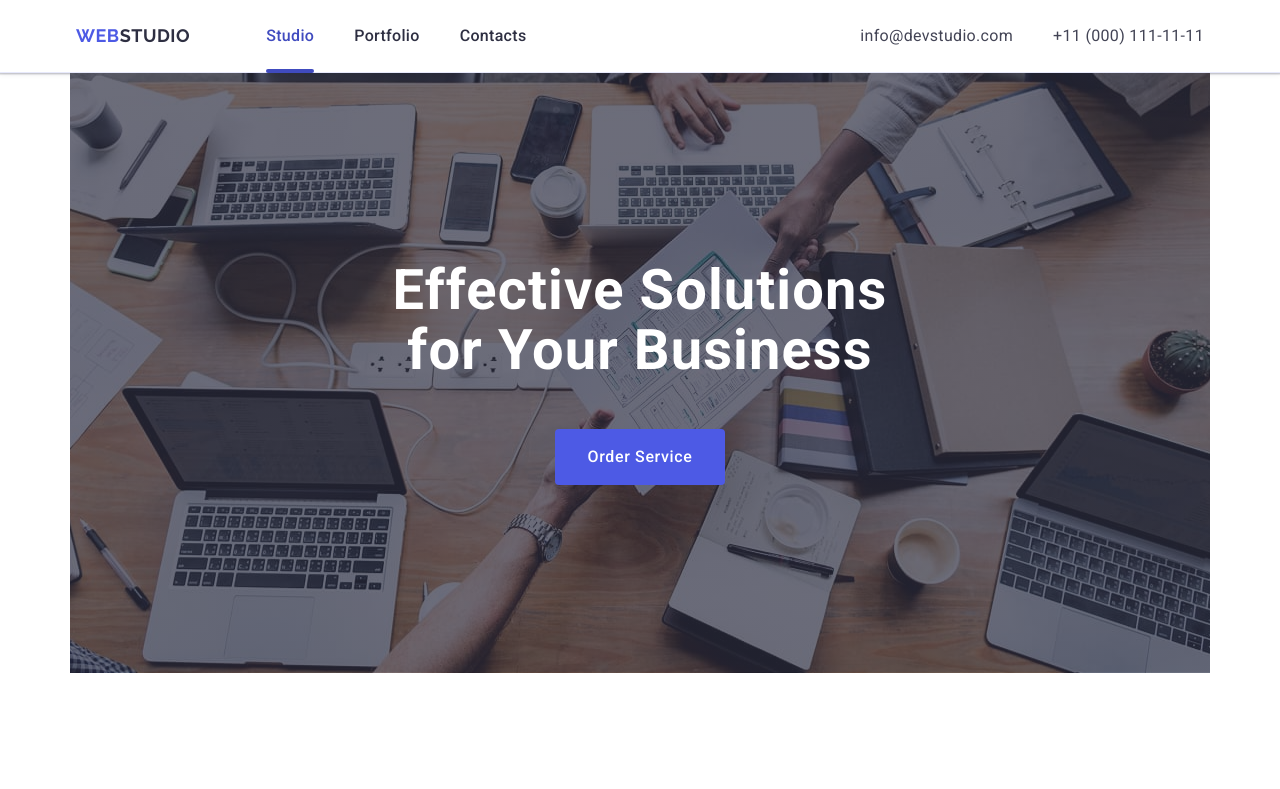
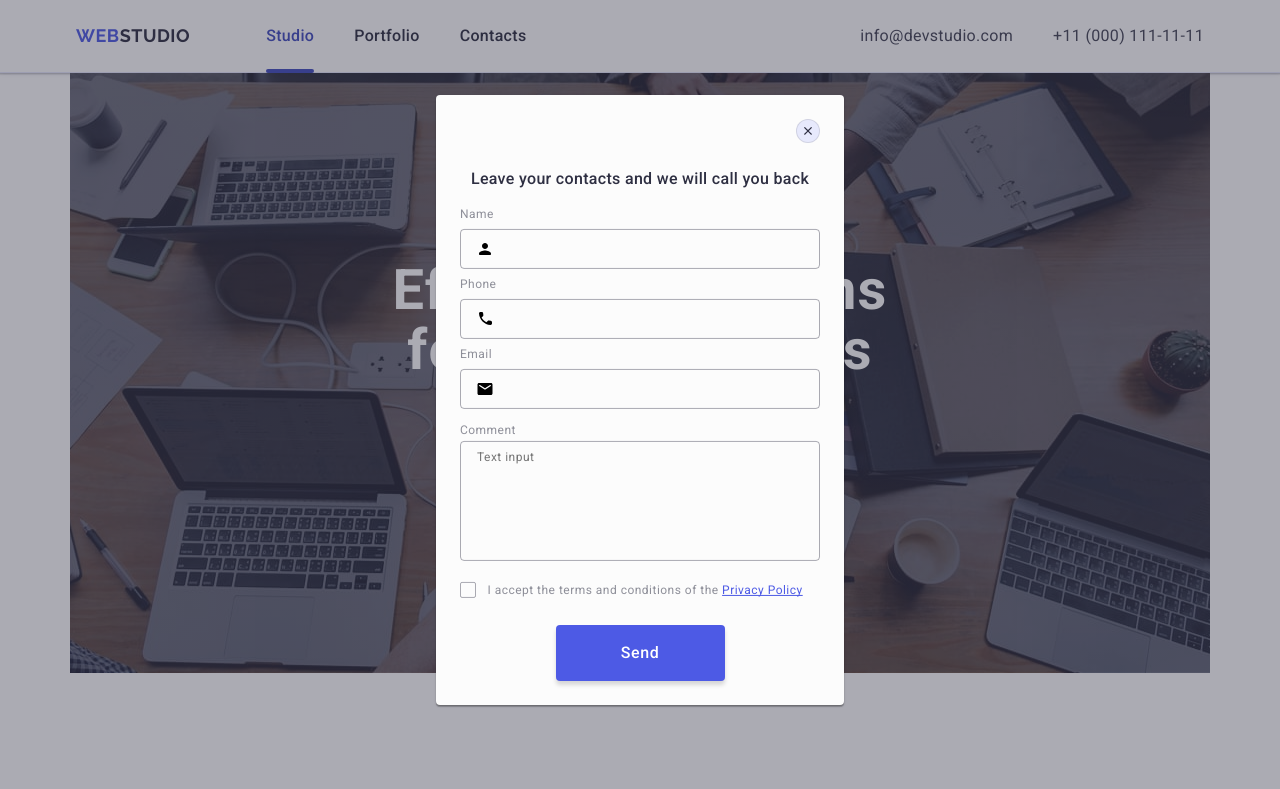
Before and after one commit to Anastasiia-tyk/goit-markup-hw-06, a plain HTML site: page index.html in a window 1280 px wide. Shown: the top 789 px of the page. Drawn offline with nearby package versions, Linux system fonts and the light colour scheme; a web font is replaced by a local one.

Commit message:
update html file

```diff
--- a/index.html
+++ b/index.html
@@ -618,7 +618,7 @@
     </footer>
 
     <!-- Modal window -->
-    <div class="backdrop is-open hidden">
+    <div class="backdrop is-open">
       <div class="modal">
         <button class="icon-close" type="button">
           <svg class="modal-icon" width="8" height="8">
```
